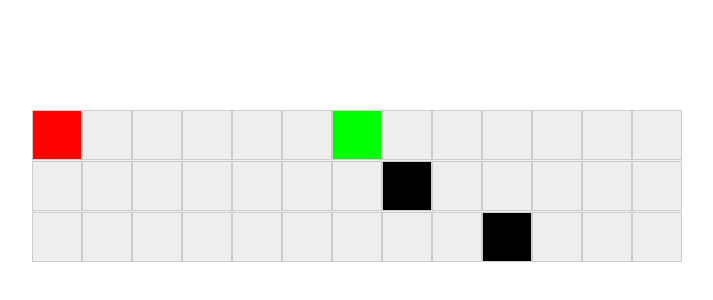
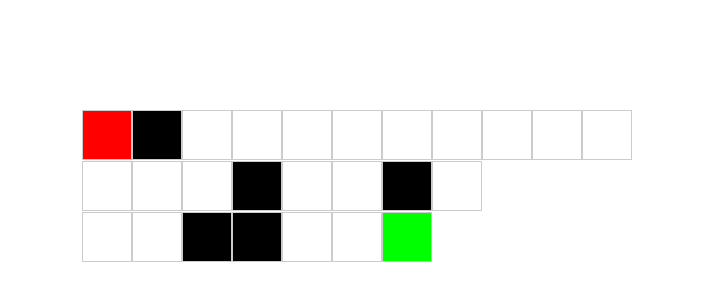
Before and after one commit to timmit147/maze, a plain HTML site: page index.html in a window 1280 px wide. Shown: the part 214-514 px from the top of the page, without its empty margins (283-996 px from the left). Drawn offline with Linux system fonts and the light colour scheme.

Commit message:
almost working

```diff
--- a/css/style.css
+++ b/css/style.css
@@ -4,11 +4,11 @@ body {
     align-items: center;
     height: 100vh;
     margin: 0;
+    overflow: hidden;
 }
 
 #maze {
     gap: 1px;
-    background-color: #eee;
     display: flex;
     flex-direction: column;
 }
--- a/js/script.js
+++ b/js/script.js
@@ -2,22 +2,14 @@ document.addEventListener('DOMContentLoaded', () => {
     const mazeContainer = document.getElementById('maze');
     const mazeConfigurations = {
         1: {
-        rows: 3,
-        layout: ["s....w......e",
-                 "..............",
-                 ".............."]
+            layout: ["sw.........",
+                "...w..w.",
+                "..ww..e"]
         },
         2: {
-        rows: 3,
-        layout: ["s.....e......",
-                 ".......w......",
-                 ".........w...."]
-      },
-      3: {
-        rows: 3,
-        layout: ["s...........e",
-                 ".......wwwwww.....",
-                 "........w...."]
+            layout: ["s.w....",
+                ".ww...w.",
+                "....w.e"]
         },
     };
 
@@ -52,13 +44,14 @@ document.addEventListener('DOMContentLoaded', () => {
         mazeContainer.innerHTML = ''; // Clear the maze container
 
         const mazeInfo = mazeConfigurations[mazeIndex];
-      const numRows = mazeInfo.rows;
         const mazeStringArray = mazeInfo.layout;
-      const numCols = mazeStringArray[0].length;
+        const numRows = mazeStringArray.length; // Use length of layout array
 
         for (let row = 0; row < numRows; row++) {
             const rowContainer = document.createElement('div');
             rowContainer.classList.add('maze-row');
+
+            const numCols = mazeStringArray[row].length; // Adjust to use length of each row
 
             for (let col = 0; col < numCols; col++) {
                 const cell = document.createElement('div');
@@ -104,7 +97,6 @@ document.addEventListener('DOMContentLoaded', () => {
 
         const endCell = document.querySelector('.cell.end');
         if (endCell && playerPosition.row === parseInt(endCell.classList[1].split('-')[1]) && playerPosition.col === parseInt(endCell.classList[2].split('-')[1])) {
-        alert('Congratulations! You completed the maze.');
             mazeIndex = getRandomMazeIndex();
             initializeMaze();
         }
@@ -116,7 +108,7 @@ document.addEventListener('DOMContentLoaded', () => {
 
         if (key === 'arrowup' && newRow > 0) {
             newRow--;
-      } else if (key === 'arrowdown' && newRow < mazeConfigurations[mazeIndex].rows - 1) {
+        } else if (key === 'arrowdown' && newRow < mazeConfigurations[mazeIndex].layout.length - 1) {
             newRow++;
         } else if (key === 'arrowleft' && newCol > 0) {
             newCol--;
```
Lines whose indentation alone changed are shown as unchanged.
